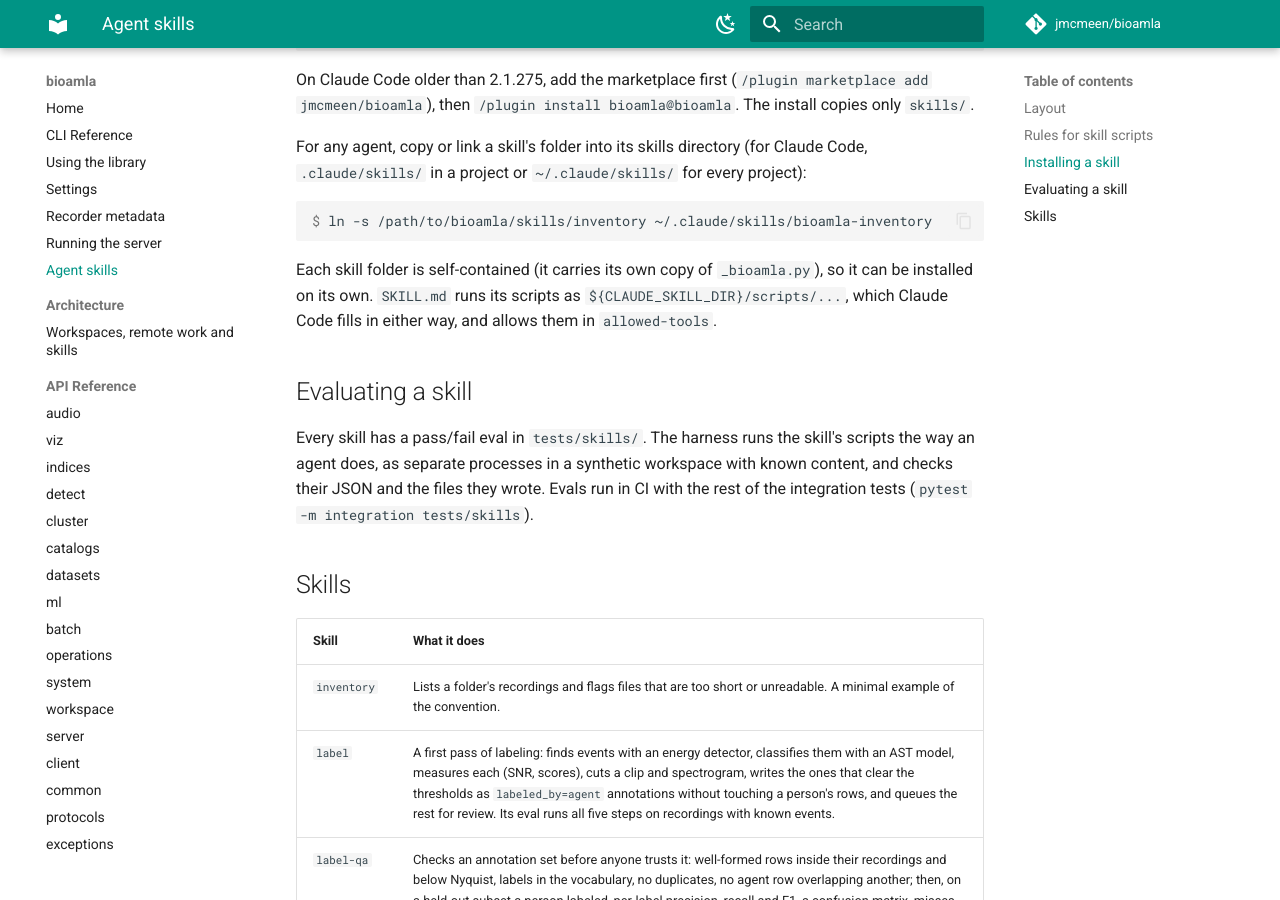
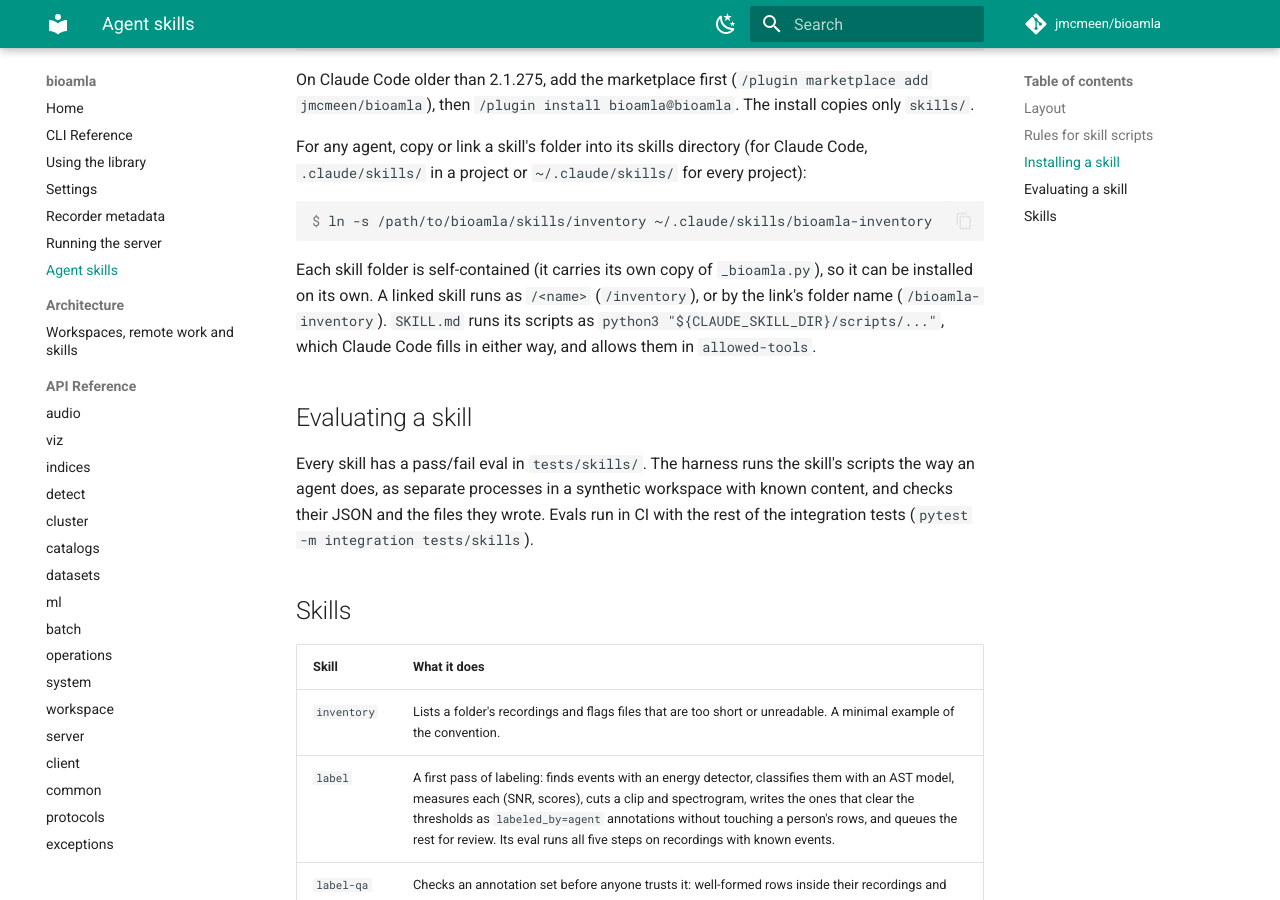
Before and after one commit to jmcmeen/bioamla, an MkDocs documentation site: the page built from docs/skills.md, in a window 1280 px wide and 900 px high, scrolled down 1329 px. Built offline with MkDocs 1.6.1 and Material for MkDocs 9.7.7, drawn with Linux system fonts in a browser that asks for light colours; comment, search, counter and statistics services are not loaded; some of the changed text lies outside the part shown.

Commit message:
Name each skill after its folder and quote script paths
A plugin skill's command is /<plugin>:<name>, with the front matter
name replacing the folder name, so names like
bioamla-first-pass-labeling would have made /bioamla:bioamla-first-pass-labeling
rather than the documented /bioamla:label. Each name is now its folder's.

- SKILL.md: quote "${CLAUDE_SKILL_DIR}/scripts/..." so a skill folder
  whose path has spaces still runs, in the commands and allowed-tools
- tests: name matches folder, paths are quoted; the tomllib fallback that
  Python 3.9 and 3.10 take is now run (with tomllib hidden)
- _bioamla.py: the fallback's comment names 3.9 too
- docs: linked skills run as /<name> or by the link's folder name

Refs #351, #352

````diff
--- a/docs/skills.md
+++ b/docs/skills.md
@@ -14,8 +14,9 @@
     └── <step>.py     # one script per step
 ```
 
-`SKILL.md` starts with front matter giving the skill's `name`, a `description` that
-says when an agent should use it, and `allowed-tools` for its scripts. The body tells the agent which scripts to run, in what
+`SKILL.md` starts with front matter giving the skill's `name` (its folder's name; the
+plugin adds the `bioamla:` prefix), a `description` that says when an agent should use
+it, and `allowed-tools` for its scripts. The body tells the agent which scripts to run, in what
 order, and what to report.
 
 ## Rules for skill scripts
@@ -63,8 +64,10 @@
 ```
 
 Each skill folder is self-contained (it carries its own copy of `_bioamla.py`), so it can
-be installed on its own. `SKILL.md` runs its scripts as `${CLAUDE_SKILL_DIR}/scripts/...`,
-which Claude Code fills in either way, and allows them in `allowed-tools`.
+be installed on its own. A linked skill runs as `/<name>` (`/inventory`), or by the
+link's folder name (`/bioamla-inventory`). `SKILL.md` runs its scripts as
+`python3 "${CLAUDE_SKILL_DIR}/scripts/..."`, which Claude Code fills in either way, and
+allows them in `allowed-tools`.
 
 ## Evaluating a skill
 
````
Also changed, not shown: CHANGELOG.md (+10 -3 lines), skills/inventory/SKILL.md (+3 -3 lines), skills/label-qa/SKILL.md (+5 -5 lines), skills/label/SKILL.md (+7 -7 lines), 5 other files.
